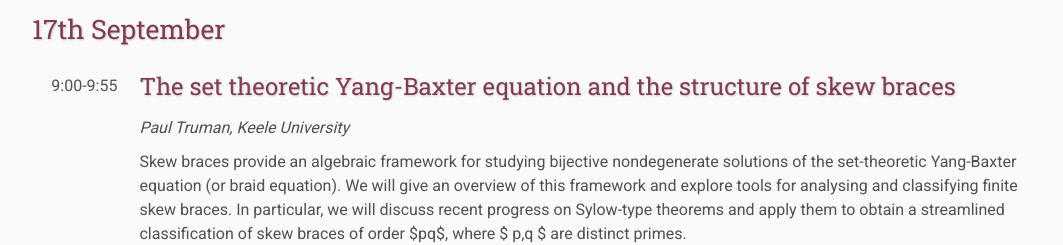
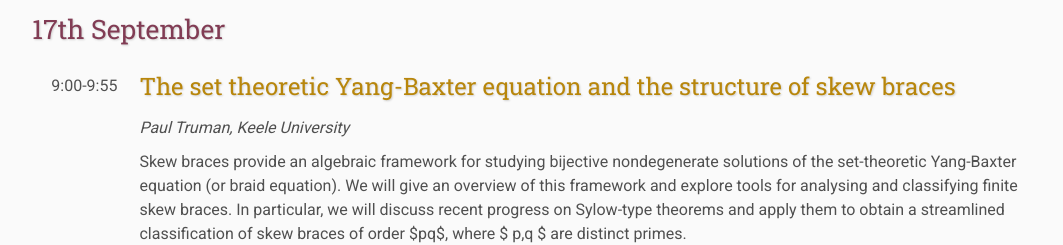
Before and after one commit to VanAntwerpen/BraidingNewGround, a plain HTML site: page program/index.html in a window 1280 px wide. Shown: the part 555-800 px from the top of the page, without its empty margins (108-1171 px from the left). Drawn offline with nearby package versions, Linux system fonts and the light colour scheme; some packages are replaced by stand-ins of ours; files that its build step writes are made by us from their sources.

Commit message:
Test linking pdfs

```diff
--- a/program/index.html
+++ b/program/index.html
@@ -59,7 +59,8 @@
                 9:00-9:55
             </td>
             <td class="title">
-               The set theoretic Yang-Baxter equation and the structure of skew braces
+            <a href="/program/The YBE and skew braces.pdf">The set theoretic Yang-Baxter equation and the structure of skew braces</a>
+
             </td>
         </tr>
         <tr>
```
